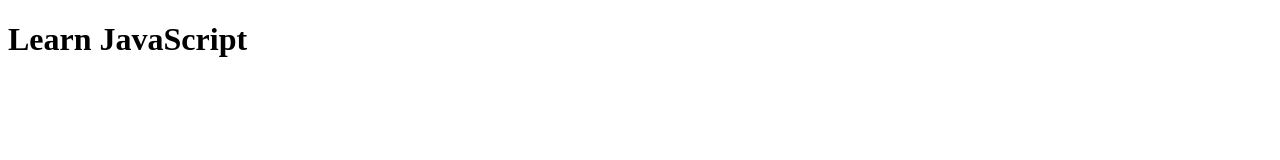
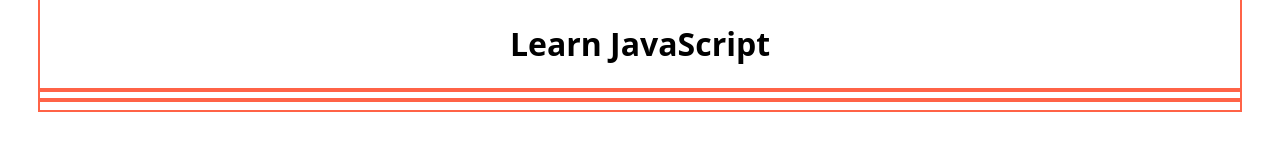
Before and after one commit to Anatoliy-Mostovoy/JavaScript, a plain HTML site: page index.html in a window 1280 px wide. Drawn offline with Linux system fonts and the light colour scheme.

Commit message:
add main style

```diff
--- a/JavaScript/variables.js
+++ /dev/null
@@ -1 +0,0 @@
-console.log("Learn JS");
--- a/index.html
+++ b/index.html
@@ -2,16 +2,22 @@
 <html lang="en">
   <head>
     <meta charset="UTF-8" />
-    <link rel="stylesheets" href="./css/main.min.css" />
     <link rel="icon" href="./icon/favicon.ico" />
     <title>JavaScript</title>
+    <link rel="stylesheet" href="./css/main.min.css" />
   </head>
   <body>
     <header>
-      <h1>Learn JavaScript</h1>
+      <div class="container">
+        <h1>Learn JavaScript</h1>
+      </div>
     </header>
-    <main></main>
-    <footer></footer>
-    <script src="./JavaScript/variables.js"></script>
+    <main>
+      <div class="container"></div>
+    </main>
+    <footer>
+      <div class="container"></div>
+    </footer>
+    <script src="./js/variables.js"></script>
   </body>
 </html>
--- a/sass/main.scss
+++ b/sass/main.scss
@@ -0,0 +1,2 @@
+@import './base/normalize';
+@import './base/container';
```
Also changed, not shown: css/main.css, css/main.min.css, 2 other files.
